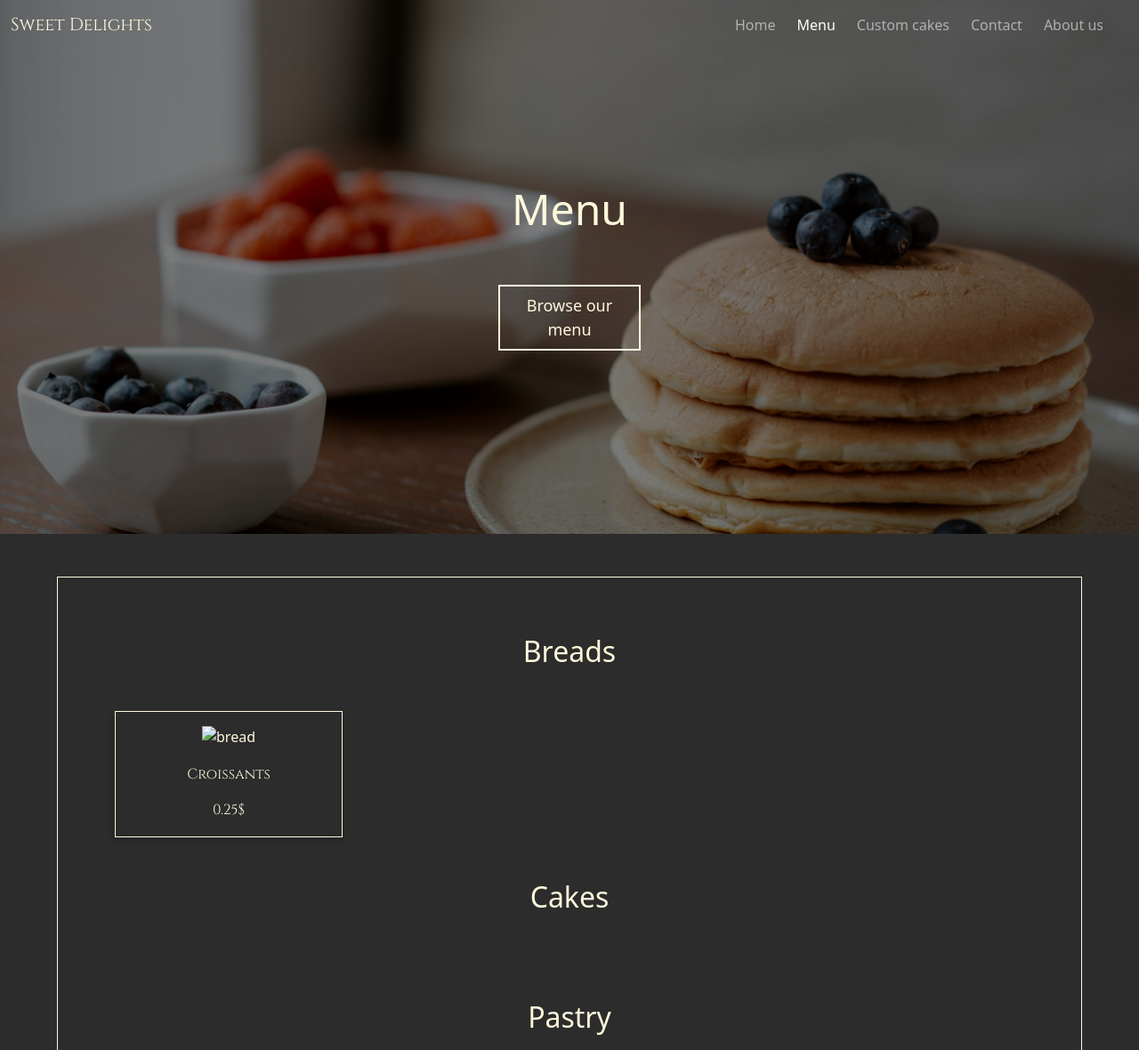
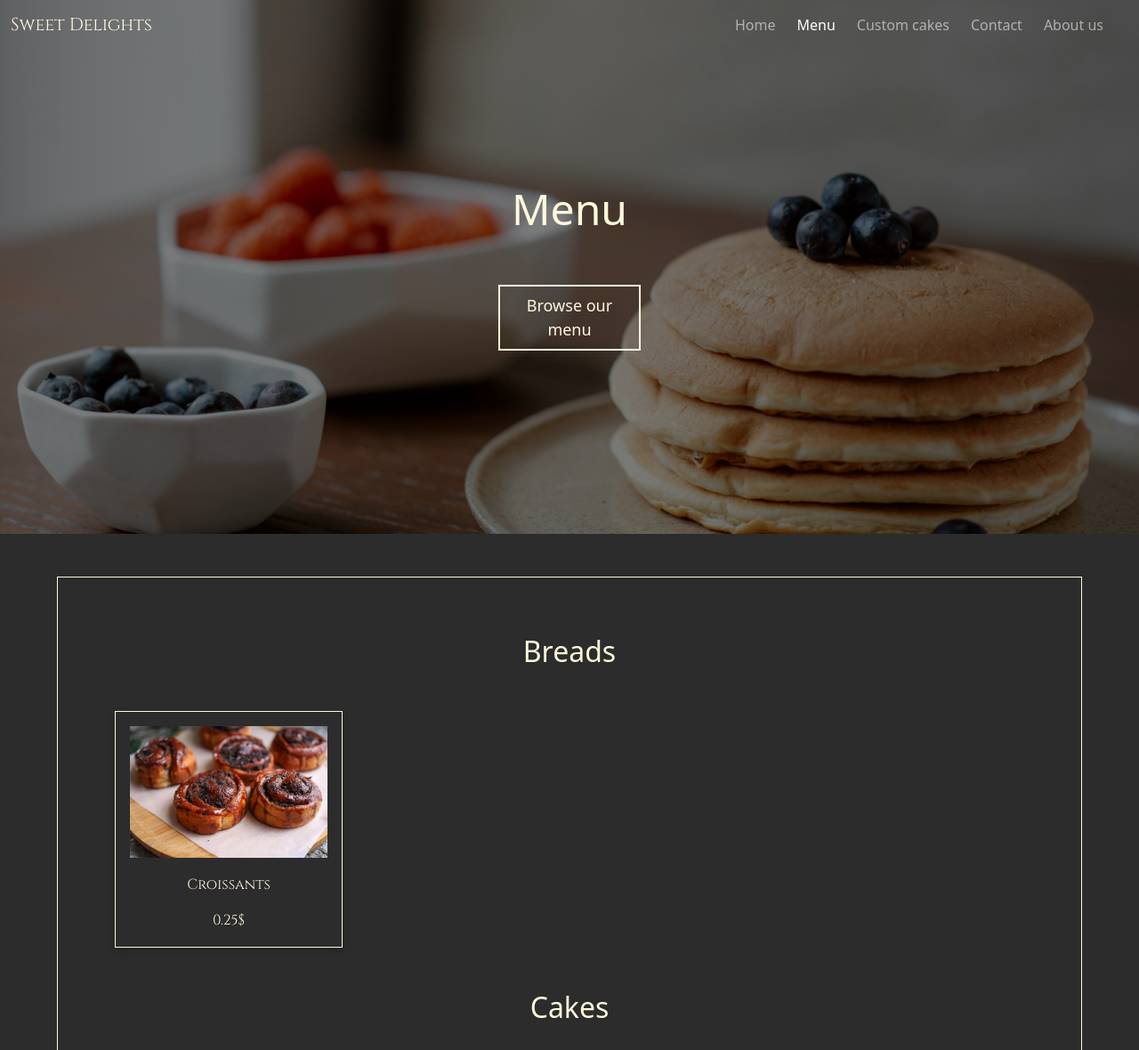
Before and after one commit to RyanAmmarKhodja/sweet_delights, a website: page public/menu.html in a window 1280 px wide. Shown: the top 1180 px of the page at 89% size. Drawn offline with Linux system fonts and the light colour scheme; no server answers; a web font is replaced by a local one.

Commit message:
Update menu.html

```diff
--- a/public/menu.html
+++ b/public/menu.html
@@ -62,7 +62,7 @@
 
             <div class="card-container" id="breads">
             <div class="card-menu">
-                    <img src="images/breads1" alt="bread" style="width:100%;padding: 1em;">
+                    <img src="images/breads1.jpg" alt="bread" style="width:100%;padding: 1em;">
                     <div class="cinzel" style="padding: 2px 16px; text-align: center;">
                         <P>Croissants</P>
                         <p>0.25$</p>
```
